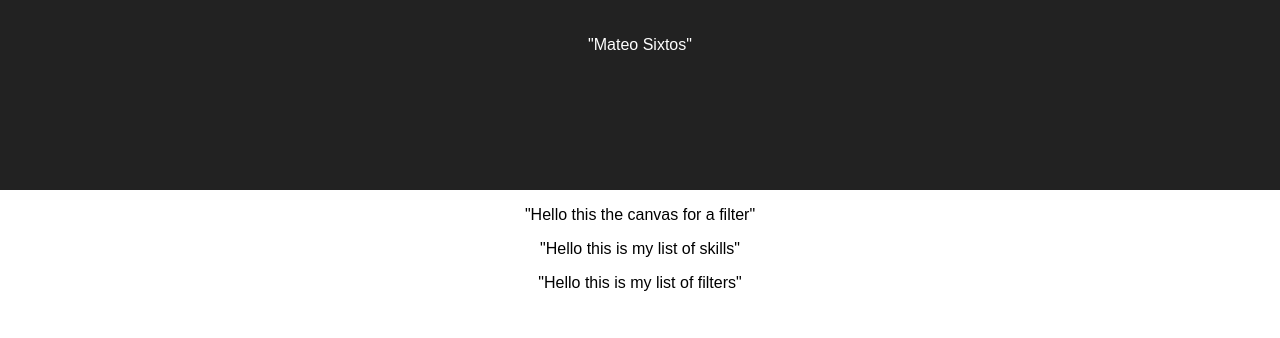
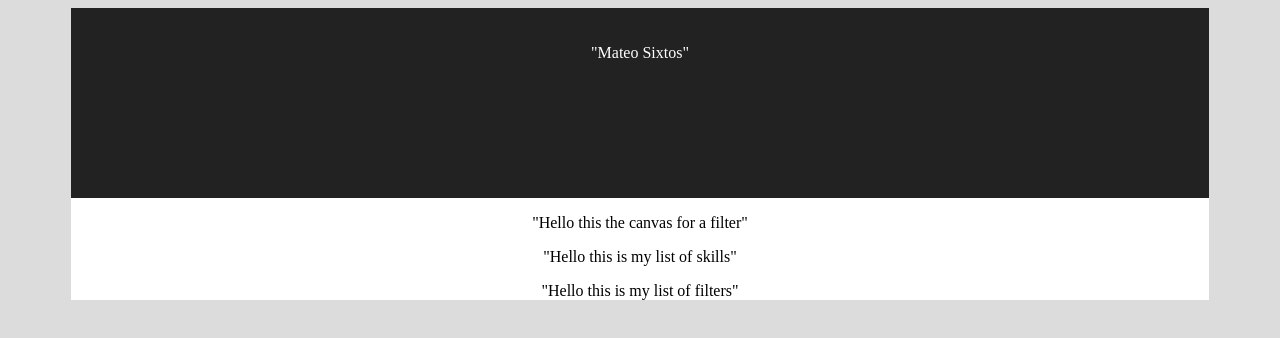
Before and after one commit to sixtosMateo/SixtosProfile, a React (Create React App) app: page / in a window 1280 px wide. Shown: the top 338 px of the page. Built offline with nearby package versions, Linux system fonts and the light colour scheme.

Commit message:
added css to app

```diff
--- a/src/App.css
+++ b/src/App.css
@@ -1,5 +1,12 @@
+:root{
+  background-color: #DCDCDC;
+}
 .app {
   text-align: center;
+  background-color: #FFFFFF;
+  width: 90%;
+  margin-left: auto;
+  margin-right: auto;
 }
 
 .profile-header {
--- a/src/index.css
+++ b/src/index.css
@@ -1,5 +1,6 @@
-body {
+/* body {
   margin: 0;
   padding: 0;
   font-family: sans-serif;
-}
+  height: 100%;
+} */
```
